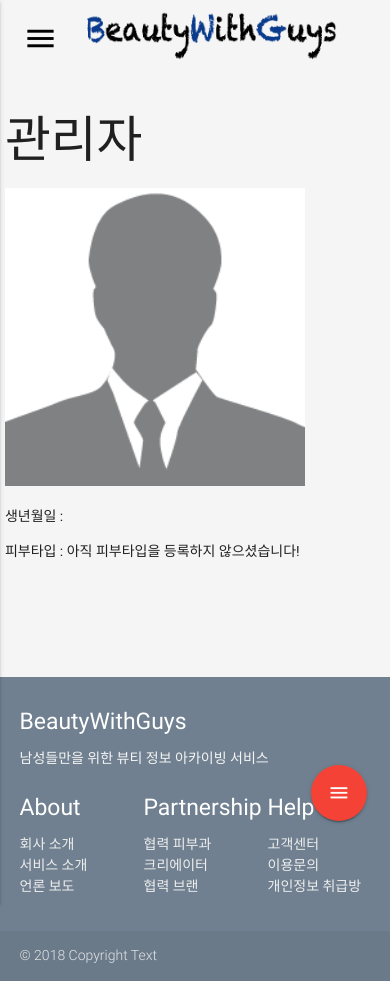
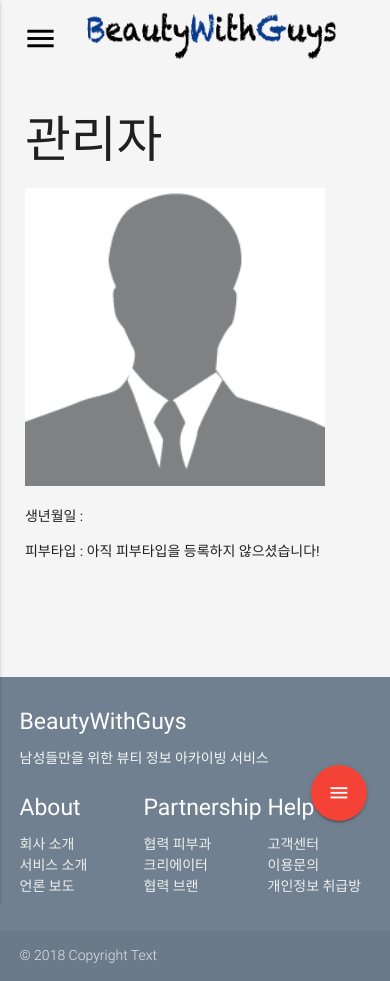
Before and after one commit to wtl0442/bwg_real, a Django app: page /accounts/profile/LEOJ/ in a window 390 px wide. Run offline with Django 3.2, Linux system fonts and the light colour scheme; data comes from the database, SQL or seed files in the repository; some libraries are stand-ins or nearby versions.

Commit message:
profile_mobile css modified

```diff
--- a/beautiful/main/static/css/post_css.css
+++ b/beautiful/main/static/css/post_css.css
@@ -89,3 +89,9 @@
 	background-color:#F2ECE8;
 	padding:0;
 }
+
+@media screen and (max-width: 600px) {
+	div.profile_mobile{
+		padding-left:20px;
+	}
+}
```
